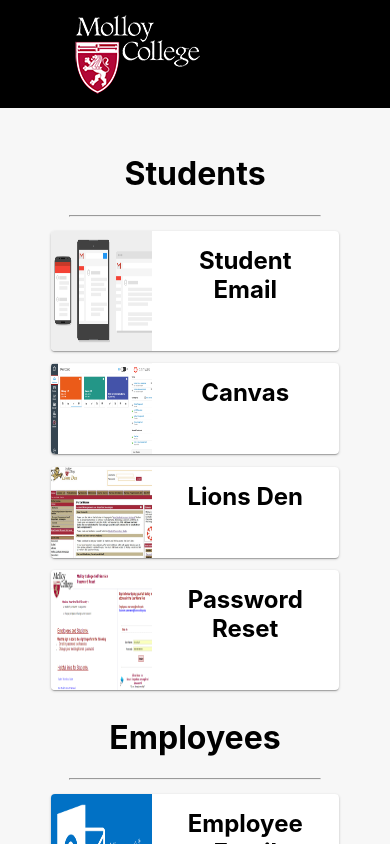
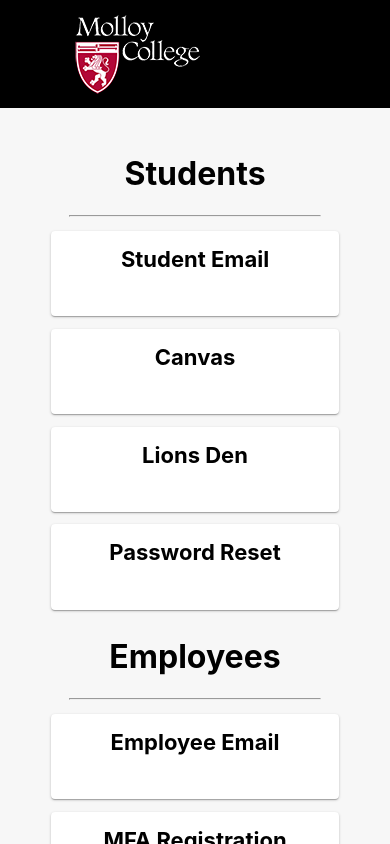
Before and after one commit to djmgeneseo/Molloy-Portal, a React (Create React App) app in the folder client/: page / in a window 390 px wide. Shown: the top 844 px of the page. Built offline with nearby package versions, Linux system fonts and the light colour scheme; the HTML template or start-up script is replaced by a standard one.

Commit message:
more updates

```diff
--- a/client/src/Components/Layouts/Body/Body.module.css
+++ b/client/src/Components/Layouts/Body/Body.module.css
@@ -68,7 +68,7 @@
   }
 
   .linkLabel {
-    font-size: 24px;
+    font-size: 22px;
   }
 
   .card {
@@ -80,3 +80,11 @@
   }
 
 }
+
+@media only screen and (max-width: 500px) {
+  .media {
+    /* object-fit: 'cover', */
+    display: none !important;
+    /* border-bottom: rgb(218, 218, 218) solid 1px; */
+  }
+}
```
